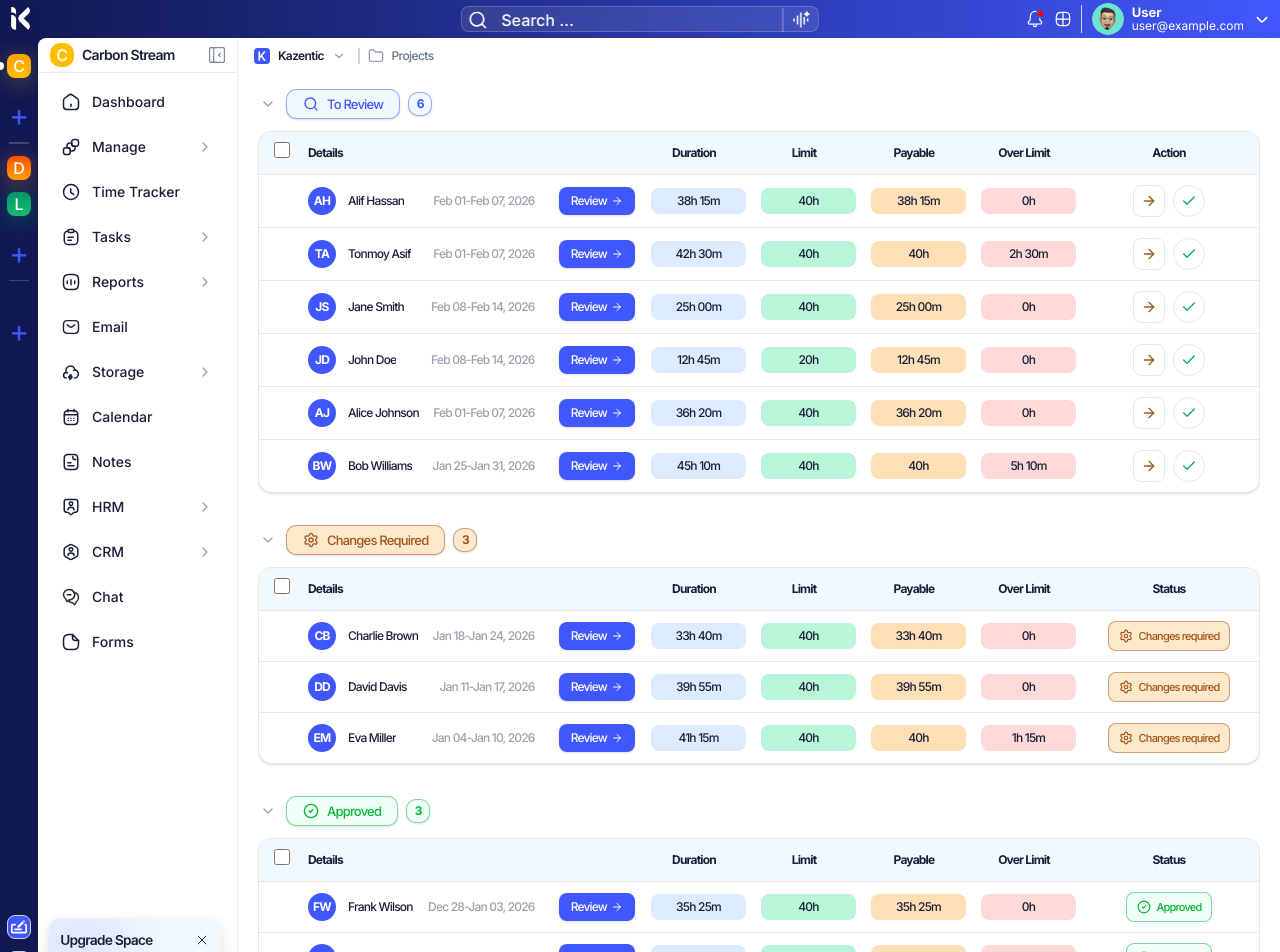
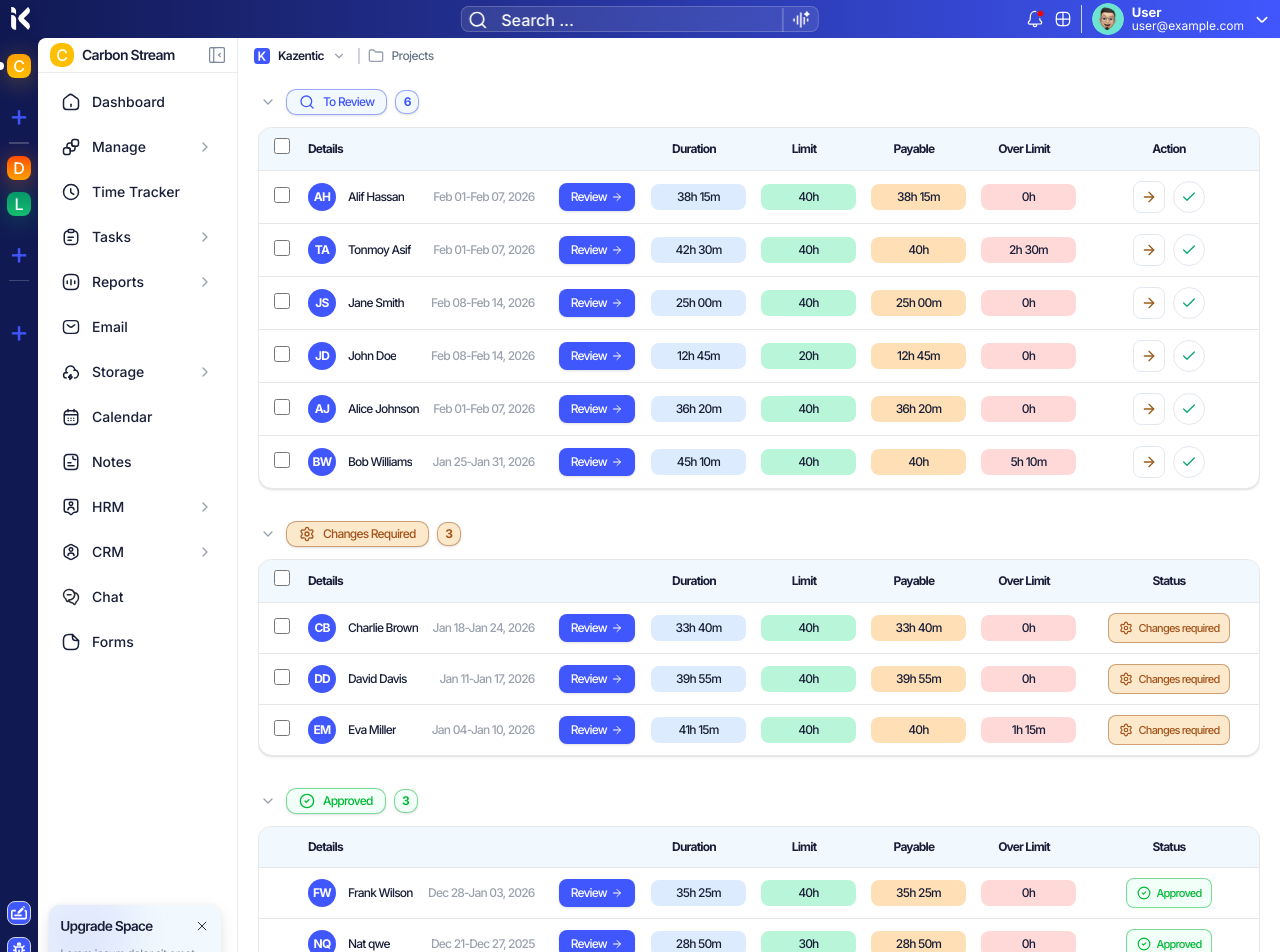
Before and after one commit to rahulxiao/kazenticModules, a Next.js app: page /review-request in a window 1280 px wide. Shown: the top 952 px of the page. Built offline with nearby package versions, Linux system fonts and the light colour scheme.

Commit message:
feat: Implement review request management with dedicated tables, detail view, and bulk approval toolbar.

```diff
--- a/components/ReviewRequest/ApprovedTable.tsx
+++ b/components/ReviewRequest/ApprovedTable.tsx
@@ -1,6 +1,6 @@
 "use client"
 
-import React, { useState } from 'react'
+import React from 'react'
 import { ArrowRight, CircleCheck } from 'lucide-react'
 import { ReviewRequestItem } from '@/data/requestReview'
 import { Button } from '@/components/ui/button'
@@ -11,21 +11,7 @@ interface ApprovedTableProps {
 }
 
 export default function ApprovedTable({ items, onReview }: ApprovedTableProps) {
-    const [selectedIds, setSelectedIds] = useState<string[]>([]);
 
-    const toggleAll = () => {
-        if (selectedIds.length === items.length) {
-            setSelectedIds([]);
-        } else {
-            setSelectedIds(items.map(item => item.id));
-        }
-    };
-
-    const toggleOne = (id: string) => {
-        setSelectedIds(prev =>
-            prev.includes(id) ? prev.filter(i => i !== id) : [...prev, id]
-        );
-    };
 
     return (
         <div className="overflow-x-auto rounded-xl border border-gray-200 bg-white shadow-sm">
@@ -33,14 +19,7 @@ export default function ApprovedTable({ items, onReview }: ApprovedTableProps) {
                 <table className="w-full text-left border-collapse table-fixed">
                     <thead>
                         <tr className="bg-[#f2f9fe] text-[#191f38] text-[12px] font-semibold border-b border-gray-200">
-                            <th className="px-0.5 py-2.5 w-[45px] text-center">
-                                <input
-                                    type="checkbox"
-                                    className="size-4 rounded border-gray-300 bg-white accent-[#4157FE] cursor-pointer"
-                                    checked={items.length > 0 && selectedIds.length === items.length}
-                                    onChange={toggleAll}
-                                />
-                            </th>
+                            <th className="px-0.5 py-2.5 w-[45px]"></th>
                             <th className="px-1 py-2.5 min-w-[320px]">Details</th>
                             <th className="px-3 py-2.5 w-[110px] text-center">Duration</th>
                             <th className="px-3 py-2.5 w-[110px] text-center">Limit</th>
@@ -52,14 +31,7 @@ export default function ApprovedTable({ items, onReview }: ApprovedTableProps) {
                     <tbody className="">
                         {items.map((item) => (
                             <tr key={item.id} className="group border-b border-gray-200 last:border-0 hover:bg-gray-50/50 transition-colors">
-                                <td className="px-0.5 py-2.5 text-center align-middle">
-                                    <input
-                                        type="checkbox"
-                                        className={`size-4 rounded border-gray-300 bg-white accent-[#4157FE] cursor-pointer transition-opacity ${selectedIds.includes(item.id) ? 'opacity-100' : 'opacity-0 group-hover:opacity-100'}`}
-                                        checked={selectedIds.includes(item.id)}
-                                        onChange={() => toggleOne(item.id)}
-                                    />
-                                </td>
+                                <td className="px-0.5 py-2.5 w-[45px]"></td>
                                 <td className="px-1 py-2.5 align-middle">
                                     <div className="flex items-center w-full">
                                         <div className="flex items-center gap-3 flex-1 min-w-0">
--- /dev/null
+++ b/components/ReviewRequest/BulkApprovalToolbar.tsx
@@ -0,0 +1,50 @@
+"use client"
+
+import React from 'react'
+import { CircleCheck, X } from 'lucide-react'
+import { cn } from '@/lib/utils'
+
+interface BulkApprovalToolbarProps {
+    selectedCount: number;
+    onApproveAll: () => void;
+    onClear: () => void;
+    isVisible: boolean;
+}
+
+export default function BulkApprovalToolbar({
+    selectedCount,
+    onApproveAll,
+    onClear,
+    isVisible
+}: BulkApprovalToolbarProps) {
+    return (
+        <div className={cn(
+            "fixed bottom-8 left-1/2 -translate-x-1/2 z-50 transition-all duration-300 transform",
+            isVisible ? "translate-y-0 opacity-100" : "translate-y-20 opacity-0 pointer-events-none"
+        )}>
+            <div className="bg-white border border-gray-100 rounded-2xl shadow-[0_8px_30px_rgb(0,0,0,0.12)] px-6 py-3 flex items-center gap-8 min-w-[400px]">
+                <div className="flex items-center gap-4">
+                    <button
+                        onClick={onClear}
+                        className="p-1 hover:bg-gray-100 rounded-full transition-colors group"
+                    >
+                        <X className="size-4 text-gray-400 group-hover:text-gray-600" />
+                    </button>
+                    <span className="text-[14px] font-semibold text-[#191f38]">
+                        {selectedCount} submissions selected
+                    </span>
+                </div>
+
+                <div className="h-4 w-px bg-gray-200" />
+
+                <button
+                    onClick={onApproveAll}
+                    className="flex items-center gap-2 bg-[#F2FFF9] hover:bg-[#e6fff2] text-[#00BA34] border border-[#00BA3440] px-5 py-2 rounded-xl text-[13px] font-bold transition-all active:scale-95 shadow-sm"
+                >
+                    <CircleCheck className="size-4" />
+                    Approve all
+                </button>
+            </div>
+        </div>
+    )
+}
--- a/components/ReviewRequest/ChangesRequiredTable.tsx
+++ b/components/ReviewRequest/ChangesRequiredTable.tsx
@@ -8,24 +8,20 @@ import { Button } from '@/components/ui/button'
 interface ChangesRequiredTableProps {
     items: ReviewRequestItem[];
     onReview: (id: string) => void;
+    selectedIds: string[];
+    onToggleSelection: (id: string) => void;
+    onToggleAll: () => void;
 }
 
-export default function ChangesRequiredTable({ items, onReview }: ChangesRequiredTableProps) {
-    const [selectedIds, setSelectedIds] = useState<string[]>([]);
-
-    const toggleAll = () => {
-        if (selectedIds.length === items.length) {
-            setSelectedIds([]);
-        } else {
-            setSelectedIds(items.map(item => item.id));
-        }
-    };
-
-    const toggleOne = (id: string) => {
-        setSelectedIds(prev =>
-            prev.includes(id) ? prev.filter(i => i !== id) : [...prev, id]
-        );
-    };
+export default function ChangesRequiredTable({
+    items,
+    onReview,
+    selectedIds,
+    onToggleSelection,
+    onToggleAll
+}: ChangesRequiredTableProps) {
+    const toggleAll = onToggleAll;
+    const toggleOne = onToggleSelection;
 
     return (
         <div className="overflow-x-auto rounded-xl border border-gray-200 bg-white shadow-sm">
@@ -37,7 +33,7 @@ export default function ChangesRequiredTable({ items, onReview }: ChangesRequire
                                 <input
                                     type="checkbox"
                                     className="size-4 rounded border-gray-300 bg-white accent-[#4157FE] cursor-pointer"
-                                    checked={items.length > 0 && selectedIds.length === items.length}
+                                    checked={items.length > 0 && items.every(item => selectedIds.includes(item.id))}
                                     onChange={toggleAll}
                                 />
                             </th>
@@ -55,7 +51,7 @@ export default function ChangesRequiredTable({ items, onReview }: ChangesRequire
                                 <td className="px-0.5 py-2.5 text-center align-middle">
                                     <input
                                         type="checkbox"
-                                        className={`size-4 rounded border-gray-300 bg-white accent-[#4157FE] cursor-pointer transition-opacity ${selectedIds.includes(item.id) ? 'opacity-100' : 'opacity-0 group-hover:opacity-100'}`}
+                                        className="size-4 rounded border-gray-300 bg-white accent-[#4157FE] cursor-pointer transition-all"
                                         checked={selectedIds.includes(item.id)}
                                         onChange={() => toggleOne(item.id)}
                                     />
--- a/components/ReviewRequest/ToReviewTable.tsx
+++ b/components/ReviewRequest/ToReviewTable.tsx
@@ -10,27 +10,25 @@ interface ToReviewTableProps {
     items: ReviewRequestItem[];
     onReview: (id: string) => void;
     onStatusUpdate: (id: string, status: 'approved' | 'changes_required') => void;
+    selectedIds: string[];
+    onToggleSelection: (id: string) => void;
+    onToggleAll: () => void;
 }
 
-export default function ToReviewTable({ items, onReview, onStatusUpdate }: ToReviewTableProps) {
-    const [selectedIds, setSelectedIds] = useState<string[]>([]);
+export default function ToReviewTable({
+    items,
+    onReview,
+    onStatusUpdate,
+    selectedIds,
+    onToggleSelection,
+    onToggleAll
+}: ToReviewTableProps) {
     const [requestModalItem, setRequestModalItem] = useState<ReviewRequestItem | null>(null);
     const [approveModalItem, setApproveModalItem] = useState<ReviewRequestItem | null>(null);
     const [requestComment, setRequestComment] = useState("");
 
-    const toggleAll = () => {
-        if (selectedIds.length === items.length) {
-            setSelectedIds([]);
-        } else {
-            setSelectedIds(items.map(item => item.id));
-        }
-    };
-
-    const toggleOne = (id: string) => {
-        setSelectedIds(prev =>
-            prev.includes(id) ? prev.filter(i => i !== id) : [...prev, id]
-        );
-    };
+    const toggleAll = onToggleAll;
+    const toggleOne = onToggleSelection;
 
     const handleRequestSubmit = () => {
         if (requestModalItem) {
@@ -58,7 +56,7 @@ export default function ToReviewTable({ items, onReview, onStatusUpdate }: ToRev
                                     <input
                                         type="checkbox"
                                         className="size-4 rounded border-gray-300 bg-white accent-[#4157FE] cursor-pointer"
-                                        checked={items.length > 0 && selectedIds.length === items.length}
+                                        checked={items.length > 0 && items.every(item => selectedIds.includes(item.id))}
                                         onChange={toggleAll}
                                     />
                                 </th>
@@ -76,7 +74,7 @@ export default function ToReviewTable({ items, onReview, onStatusUpdate }: ToRev
                                     <td className="px-0.5 py-2.5 text-center align-middle">
                                         <input
                                             type="checkbox"
-                                            className={`size-4 rounded border-gray-300 bg-white accent-[#4157FE] cursor-pointer transition-opacity ${selectedIds.includes(item.id) ? 'opacity-100' : 'opacity-0 group-hover:opacity-100'}`}
+                                            className="size-4 rounded border-gray-300 bg-white accent-[#4157FE] cursor-pointer transition-all"
                                             checked={selectedIds.includes(item.id)}
                                             onChange={() => toggleOne(item.id)}
                                         />
--- a/components/ReviewRequest/index.tsx
+++ b/components/ReviewRequest/index.tsx
@@ -8,11 +8,14 @@ import ToReviewTable from './ToReviewTable'
 import ChangesRequiredTable from './ChangesRequiredTable'
 import ApprovedTable from './ApprovedTable'
 import ReviewDetailView from './ReviewDetailView'
+import BulkApprovalToolbar from './BulkApprovalToolbar'
 
 export default function ReviewRequest() {
     const [reviewRequests, setReviewRequests] = useState(getReviewRequests());
     const [reviewingId, setReviewingId] = useState<string | null>(null);
     const [expandedSections, setExpandedSections] = useState<string[]>(['To Review', 'Changes Required', 'Approved']);
+    const [selectedIds, setSelectedIds] = useState<string[]>([]);
+    const [selectedGroupId, setSelectedGroupId] = useState<string | null>(null);
 
     const toggleSection = (title: string) => {
         setExpandedSections(prev =>
@@ -52,7 +55,60 @@ export default function ReviewRequest() {
             }
             return nextData;
         });
-        setReviewingId(null);
+    };
+
+    const handleBulkApprove = () => {
+        setReviewRequests(prev => {
+            const nextData = [...prev];
+            let itemsToMove: any[] = [];
+
+            // Find all selected items and remove them from their current groups
+            nextData.forEach(group => {
+                const selectedInGroup = group.items.filter(item => selectedIds.includes(item.id));
+                if (selectedInGroup.length > 0) {
+                    itemsToMove.push(...selectedInGroup.map(item => ({ ...item, status: 'approved' as const })));
+                    group.items = group.items.filter(item => !selectedIds.includes(item.id));
+                    group.count = group.items.length;
+                }
+            });
+
+            // Add all to 'approved' group
+            const approvedGroup = nextData.find(g => g.status === 'approved');
+            if (approvedGroup) {
+                approvedGroup.items = [...itemsToMove, ...approvedGroup.items];
+                approvedGroup.count = approvedGroup.items.length;
+            }
+
+            return nextData;
+        });
+        setSelectedIds([]);
+        setSelectedGroupId(null);
+    };
+
+    const handleToggleSelection = (groupId: string, id: string) => {
+        if (selectedGroupId && selectedGroupId !== groupId) {
+            setSelectedIds([id]);
+            setSelectedGroupId(groupId);
+        } else {
+            setSelectedIds(prev => prev.includes(id) ? prev.filter(i => i !== id) : [...prev, id]);
+            setSelectedGroupId(groupId);
+        }
+    };
+
+    const handleToggleAllInGroup = (groupId: string, itemIds: string[]) => {
+        if (selectedGroupId && selectedGroupId !== groupId) {
+            setSelectedIds(itemIds);
+            setSelectedGroupId(groupId);
+        } else {
+            const allSelected = itemIds.every(id => selectedIds.includes(id));
+            if (allSelected) {
+                setSelectedIds([]);
+                setSelectedGroupId(null);
+            } else {
+                setSelectedIds(itemIds);
+                setSelectedGroupId(groupId);
+            }
+        }
     };
 
     if (reviewingId) {
@@ -85,7 +141,7 @@ export default function ReviewRequest() {
                             </div>
 
                             <div className={cn(
-                                "flex items-center gap-2 px-4 py-1 rounded-lg border text-[13px] font-medium transition-all shadow-sm",
+                                "flex items-center gap-2 px-3 py-0.5 rounded-lg border text-[12px] font-medium transition-all shadow-sm ",
                                 group.status === 'to_review' && "bg-[#F2F9FE] text-[#4157FE] border-[#4157FE80]",
                                 group.status === 'changes_required' && "bg-[#FCE9CB] text-[#A4541A] border-[#A4541A80]",
                                 group.status === 'approved' && "bg-[#F2FFF9] text-[#00BA34] border-[#00BA3480]"
@@ -108,14 +164,21 @@ export default function ReviewRequest() {
                         {/* Table Components */}
                         {expandedSections.includes(group.title) && (
                             <div className="overflow-x-auto pb-4 custom-scrollbar">
-                                {group.status === 'to_review' && <ToReviewTable items={group.items} onReview={setReviewingId} onStatusUpdate={handleStatusUpdate} />}
-                                {group.status === 'changes_required' && <ChangesRequiredTable items={group.items} onReview={setReviewingId} />}
-                                {group.status === 'approved' && <ApprovedTable items={group.items} onReview={setReviewingId} />}
+                                {group.status === 'to_review' && <ToReviewTable items={group.items} onReview={(id) => setReviewingId(id)} onStatusUpdate={handleStatusUpdate} selectedIds={selectedIds} onToggleSelection={(id) => handleToggleSelection('to_review', id)} onToggleAll={() => handleToggleAllInGroup('to_review', group.items.map(i => i.id))} />}
+                                {group.status === 'changes_required' && <ChangesRequiredTable items={group.items} onReview={(id) => setReviewingId(id)} selectedIds={selectedIds} onToggleSelection={(id) => handleToggleSelection('changes_required', id)} onToggleAll={() => handleToggleAllInGroup('changes_required', group.items.map(i => i.id))} />}
+                                {group.status === 'approved' && <ApprovedTable items={group.items} onReview={(id) => setReviewingId(id)} />}
                             </div>
                         )}
                     </div>
                 ))}
             </div>
+
+            <BulkApprovalToolbar
+                selectedCount={selectedIds.length}
+                isVisible={selectedIds.length > 0}
+                onApproveAll={handleBulkApprove}
+                onClear={() => setSelectedIds([])}
+            />
         </div>
     )
 }
```
Also changed, not shown: components/ReviewRequest/ReviewDetailView.tsx (+11 -21 lines).
